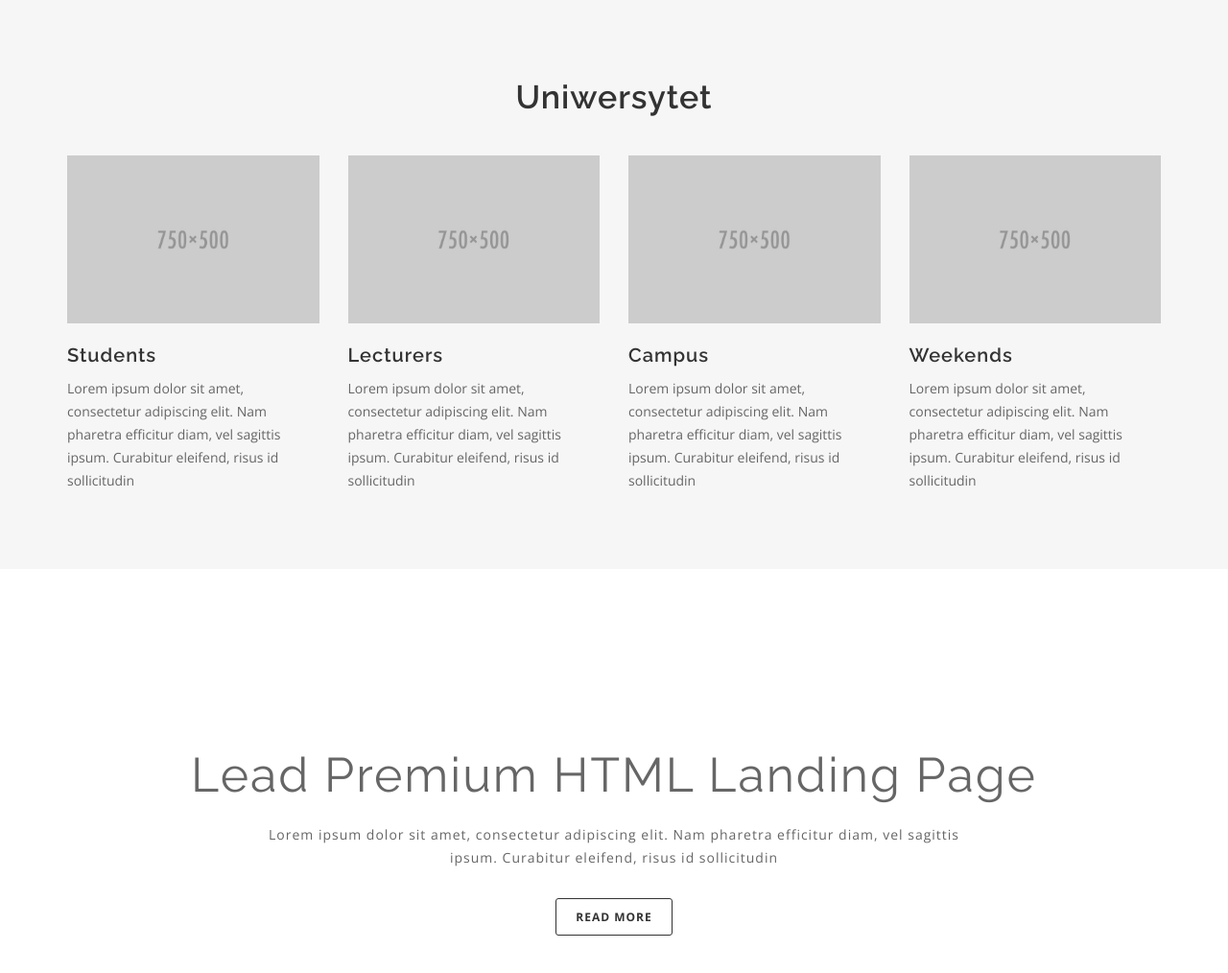
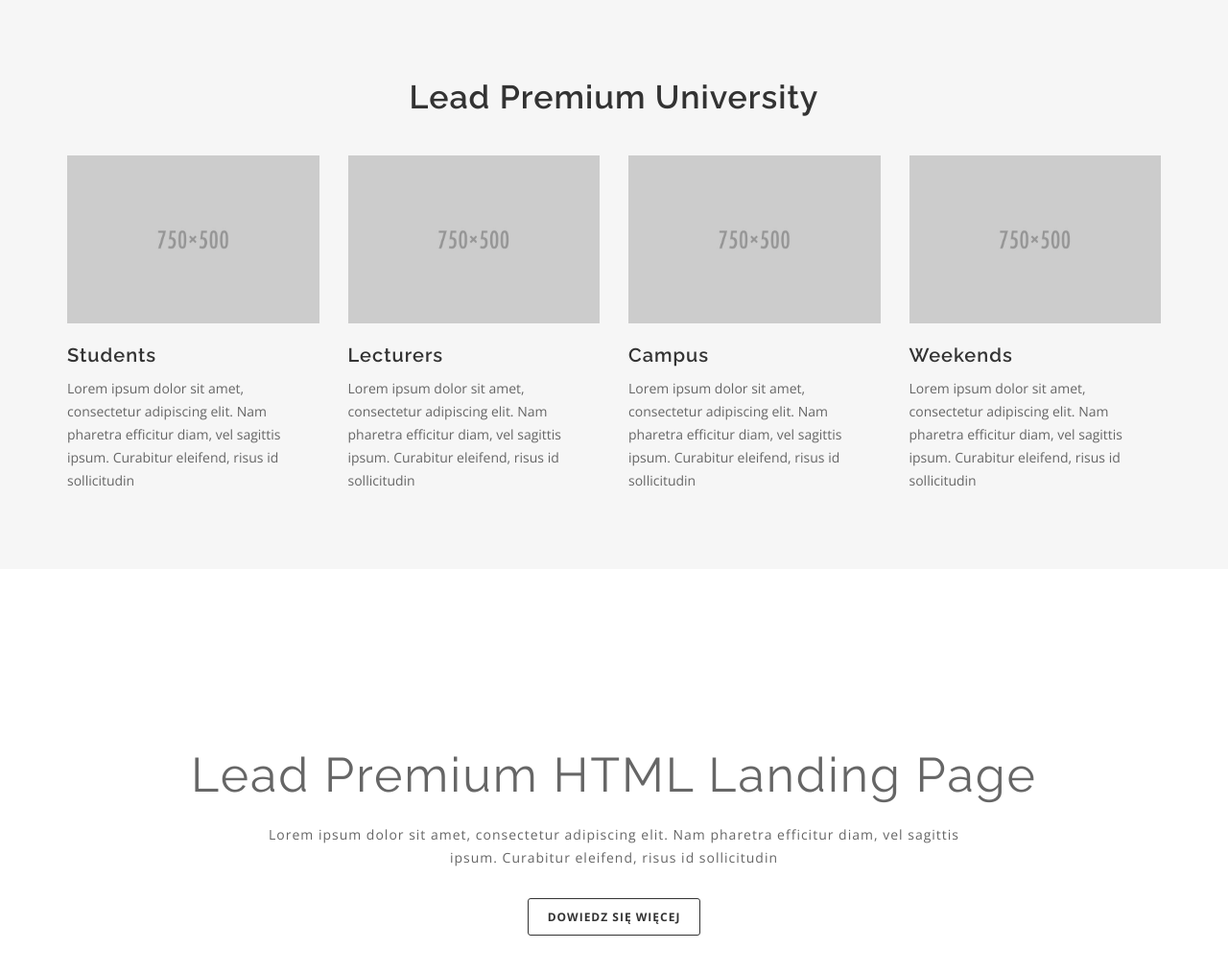
Before and after one commit to Kubisowsky/leadsite, a plain HTML site: page index.html in a window 1280 px wide. Shown: the whole page at 96% size. Drawn offline with nearby package versions, Linux system fonts and the light colour scheme.

Commit message:
Changed titles and link in index

```diff
--- a/index.html
+++ b/index.html
@@ -5,7 +5,7 @@
     <meta charset="utf-8">
     <meta http-equiv="X-UA-Compatible" content="IE=edge">
     <meta name="viewport" content="width=device-width, initial-scale=1">
-    <title>Building a website using HTML fragments</title>
+    <title>Lead University</title>
 
     <!-- FAVICON LINK -->
     <link rel="shortcut icon" type="image/x-icon" href="images/favicon.png">
@@ -25,7 +25,7 @@
 <!--================================= OUR ENVIRONMENT START =============================================-->
 <section class="container-fluid section-space section-bg-2">
     <div class="container">
-        <h1 class="center">Uniwersytet</h1>
+        <h1 class="center">Lead Premium University</h1>
         <div class="row">
             <div class="col-md-3 col-sm-3 common-res-bottom-1">
                 <div class="left image-bottom">
@@ -75,7 +75,7 @@
             </div>
             <div class="center">
                 <a href="#">
-                    <div class="header-btn header-btn-black">read more</div>
+                    <div class="header-btn header-btn-black">Dowiedz się więcej</div>
                 </a>
             </div>
         </div>
```
